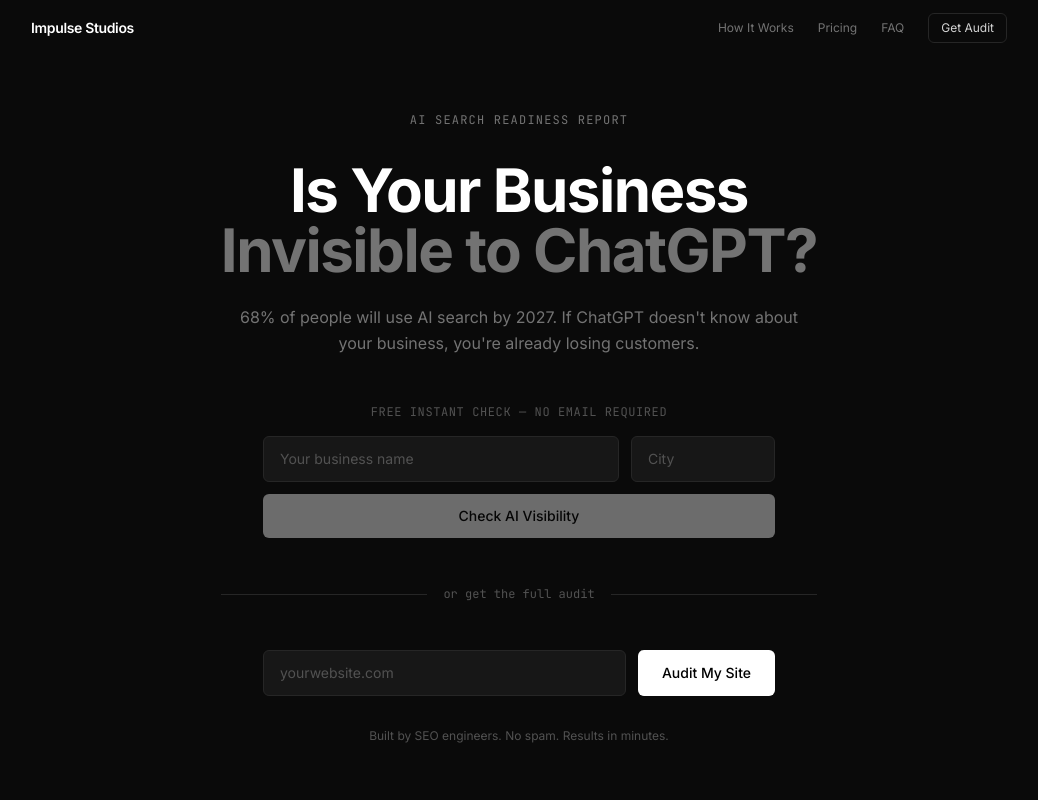
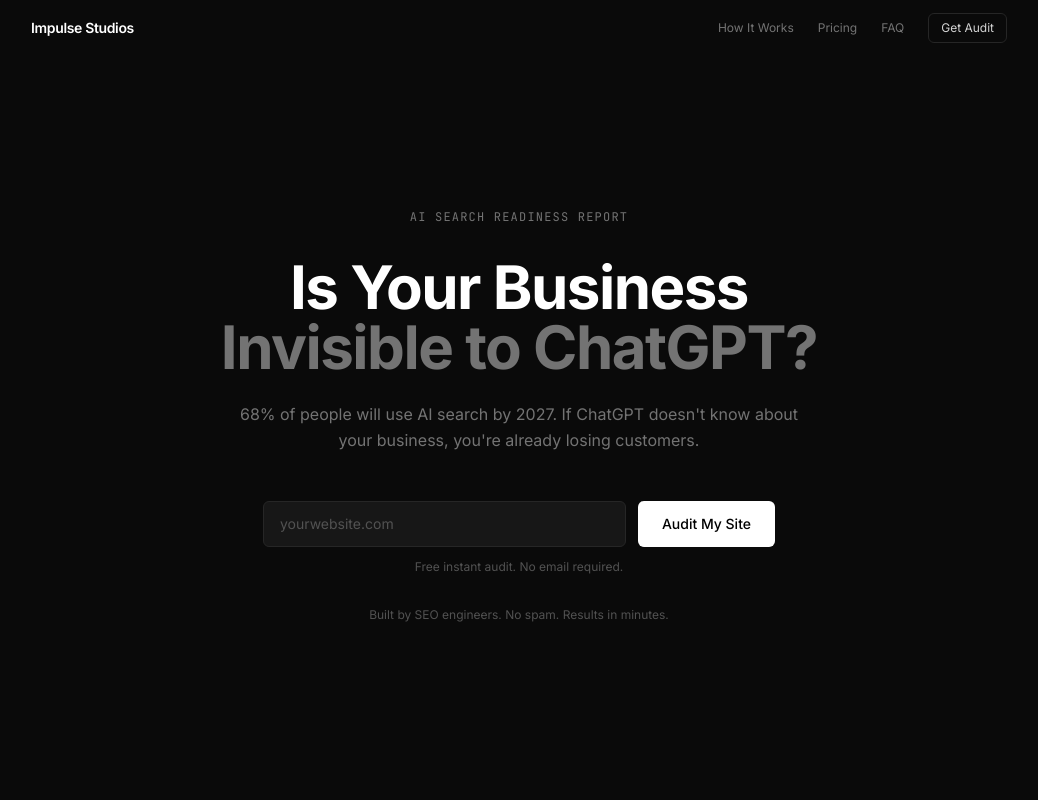
Before and after one commit to rex-impulse/seo-consultancy, a Next.js app: page / in a window 1280 px wide. Shown: the top 800 px of the page, without its empty margins (121-1159 px from the left). Built offline with nearby package versions, Linux system fonts and the light colour scheme.

Commit message:
fix: landing page is URL-only, remove VisibilityCheck

```diff
--- a/src/app/page.tsx
+++ b/src/app/page.tsx
@@ -1,6 +1,6 @@
 import Header from '@/components/Header';
 import AuditForm from '@/components/AuditForm';
-import VisibilityCheck from '@/components/VisibilityCheck';
+// VisibilityCheck removed — single URL input is the hero now
 import FAQ from '@/components/FAQ';
 
 const dimensions = [
@@ -31,24 +31,10 @@
             68% of people will use AI search by 2027. If ChatGPT doesn&apos;t know about your business, you&apos;re already losing customers.
           </p>
 
-          {/* AI Visibility Check */}
+          {/* Audit Form — URL only */}
           <div className="mt-12">
-            <p className="text-xs font-mono text-neutral-600 uppercase tracking-wider mb-4">
-              Free instant check — no email required
-            </p>
-            <VisibilityCheck />
-          </div>
-
-          {/* Divider */}
-          <div className="flex items-center gap-4 my-12">
-            <div className="flex-1 h-px bg-neutral-800" />
-            <span className="text-xs text-neutral-600 font-mono">or get the full audit</span>
-            <div className="flex-1 h-px bg-neutral-800" />
-          </div>
-
-          {/* Audit Form */}
-          <div>
             <AuditForm />
+            <p className="text-xs text-neutral-600 mt-3">Free instant audit. No email required.</p>
           </div>
 
           <p className="text-xs text-neutral-600 mt-8">
```
